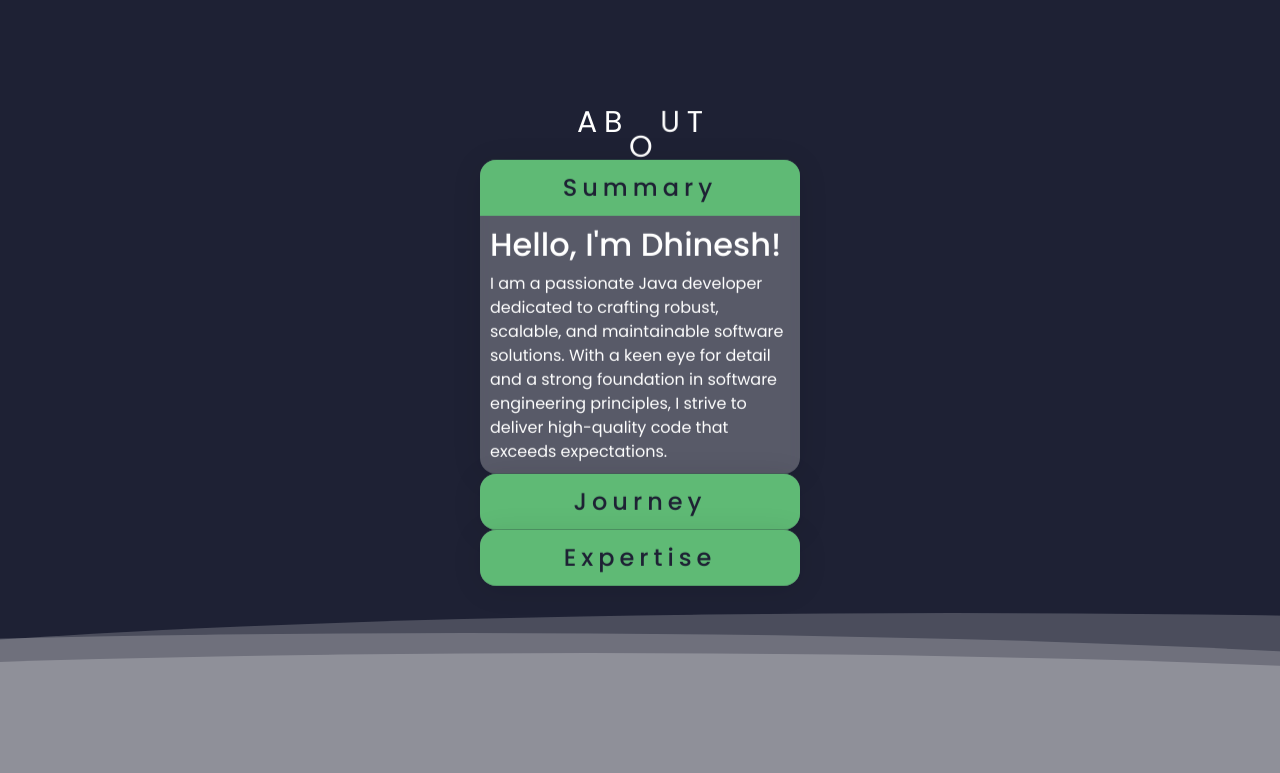
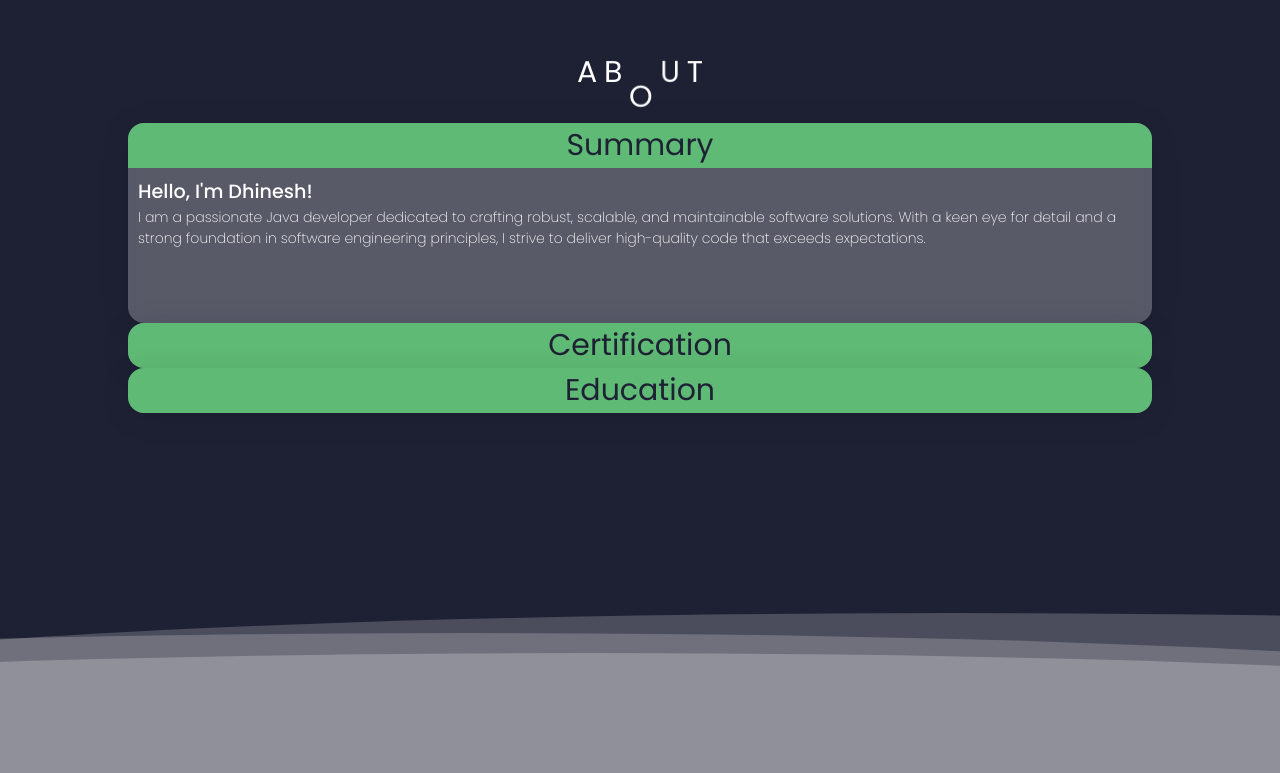
Before and after one commit to dhineshio/portfolio-2.0, a website: page index.html in a window 1280 px wide. Shown: the part 943-1716 px from the top of the page. Drawn offline with nearby package versions, Linux system fonts and the light colour scheme; files that its build step writes are made by us from their sources.

Commit message:
About page content added & desgined

```diff
--- a/assets/sass/_utitlities.scss
+++ b/assets/sass/_utitlities.scss
@@ -29,9 +29,10 @@
   width: fit-content;
   position: absolute;
   // top: 20%;
-  top: 150px;
+  top: 100px;
   left: 50%;
   transform: translate(-50%, -50%);
+  // z-index: 1;
   .title {
     font-size: $base-font-size * 1.6;
     color: white;
--- a/assets/sass/main.scss
+++ b/assets/sass/main.scss
@@ -25,7 +25,6 @@ a {
     color: $white-color;
     min-height: 100vh;
     margin: auto;
-    // border-bottom: 1px solid $white-color;
     position: relative;
     .header-box {
       margin: auto;
@@ -126,37 +125,79 @@ a {
     }
   }
   .about-section {
+    height: 100vh;
+    width: 100%;
+    position: relative;
+    background: $bg-color;
     overflow: hidden;
-    height: 100vh;
-    background: $bg-color;
-    position: relative;
+
     display: flex;
+    justify-content: center;
+
     .about-grp {
-      z-index: 5;
-      position: absolute;
-      top: 400px;
-      left: 50%;
-      transform: translate(-50%, -50%);
-      width: 320px;
-      display: flex;
-      flex-direction: column;
+      margin: 150px 0px 0px 0px;
       .about-box {
         @include glass-bg;
+        margin: auto;
+        width: 80%;
+        height: 500px;
+        display: flex;
+        flex-direction: column;
+        // margin-right: 10px;
+        cursor: pointer;
+        transition: 0.5s height;
         overflow: hidden;
-        // flex: 0;
+
+        &.hidden {
+          height: 45px;
+        }
         .side-box {
-          letter-spacing: 5px;
-          padding: 10px;
-          font-size: $base-font-size * 1.5;
+          height: 45px;
+          color: $bg-color;
           background: $primary-color;
-          color: $bg-color;
-          font-weight: 500;
-          text-align: center;
+          display: flex;
+          align-items: center;
+          justify-content: center;
+          font-size: 30px;
         }
         .main-box {
-          color: $white-color;
+          div {
+            border: 2px solid $primary-color;
+            margin-bottom: 10px;
+            padding: 10px;
+            border-radius: 20px;
+          }
+          color: white;
           padding: 10px;
+          .text-1 {
+            font-size: $base-font-size * 1.2;
+            font-weight: 500;
+          }
+          .text-2 {
+            font-size: 14px;
+            font-weight: 100;
+          }
+          .text-3 {
+            font-size: 10px;
+          }
+          .text-4 {
+            background: gray;
+            padding: 5px;
+            margin-top: 10px;
+            border-radius: 20px;
+            border: 1px solid $primary-color;
+            text-align: center;
+          }
         }
+      }
+      .about-box-1 {
+        height: 200px;
+      }
+      .about-box-2 {
+        height: 280px;
+      }
+      .about-box-3 {
+        height: 600px;
       }
     }
   }
--- a/index.html
+++ b/index.html
@@ -176,8 +176,8 @@
             <div class="about-box about-box-1">
               <div class="side-box">Summary</div>
               <div class="main-box">
-                <h2>Hello, I'm <span>Dhinesh!</span></h2>
-                <p>
+                <p class="text-1">Hello, I'm <span>Dhinesh!</span></p>
+                <p class="text-2">
                   I am a passionate Java developer dedicated to crafting robust,
                   scalable, and maintainable software solutions. With a keen eye
                   for detail and a strong foundation in software engineering
@@ -186,11 +186,49 @@
                 </p>
               </div>
             </div>
-            <div class="about-box about-box-1">
-              <div class="side-box">Journey</div>
+            <div class="about-box about-box-2 hidden">
+              <div class="side-box">Certification</div>
+              <div class="main-box">
+                <div>
+                  <p class="text-1">Full Stack Web Development</p>
+                  <p class="text-2">UNIQ Technology | Chennai</p>
+                  <p class="text-3">Sep 2023 - Jan 2024</p>
+                </div>
+                <div>
+                  <p class="text-1">
+                    Java Spring Framework 6 with Spring Boot 3
+                  </p>
+                  <p class="text-2">Udemy "Naveen Reddy" | Remote</p>
+                  <p class="text-3">Sep 2023 - Jan 2024</p>
+                </div>
+              </div>
             </div>
-            <div class="about-box about-box-1">
-              <div class="side-box">Expertise</div>
+            <div class="about-box about-box-3 hidden">
+              <div class="side-box">Education</div>
+              <div class="main-box">
+                <div>
+                  <p class="text-1">Master of Computer Application</p>
+                  <p class="text-2">P R Engineering College | Thanjavur</p>
+                  <p class="text-3">Jul 2023 - Sep 2021</p>
+                  <p class="text-4">Cumulative GPA : 8.2 / 10</p>
+                </div>
+                <div>
+                  <p class="text-1">Bachelor of Computer Application</p>
+                  <p class="text-2">
+                    Ponnaiyah Institute of Science and Technology | Thanjavur
+                  </p>
+                  <p class="text-3">Jul 2018 - May 2021</p>
+                  <p class="text-4">Cumulative GPA : 8.0 / 10</p>
+                </div>
+                <div>
+                  <p class="text-1">Higher Secondary Certificate Board</p>
+                  <p class="text-2">
+                    Veera Raghava Higher Secondary School | Thanjavur
+                  </p>
+                  <p class="text-3">Jun 2017 - Mar 2018</p>
+                  <p class="text-4">Percentage : 60.5 / 100</p>
+                </div>
+              </div>
             </div>
           </div>
           <div>
@@ -199,10 +237,46 @@
             <span class="wave"></span>
           </div>
         </section>
+
         <script>
           ScrollReveal().reveal(".content", {
             interval: 16,
             reset: true,
+          });
+        </script>
+        <script>
+          const boxes = document.querySelectorAll(".box");
+
+          boxes.forEach((box) => {
+            box.addEventListener("mouseenter", () => {
+              boxes.forEach((b) => {
+                if (b !== box) {
+                  b.classList.add("shrink");
+                }
+              });
+            });
+
+            box.addEventListener("mouseleave", () => {
+              boxes.forEach((b) => {
+                b.classList.remove("shrink");
+              });
+            });
+          });
+        </script>
+        <script>
+          document.addEventListener("DOMContentLoaded", function () {
+            let boxes = document.querySelectorAll(".about-box");
+
+            boxes.forEach(function (box) {
+              box.addEventListener("mouseover", function () {
+                // Hide all boxes
+                boxes.forEach(function (b) {
+                  b.classList.add("hidden");
+                });
+                // Show the hovered box
+                box.classList.remove("hidden");
+              });
+            });
           });
         </script>
         <script src="./assets/js/script.js"></script>
--- a/src/assets/sass/main.scss
+++ b/src/assets/sass/main.scss
@@ -123,12 +123,6 @@ a {
       }
     }
   }
-  .about-section {
-    overflow: hidden;
-    height: 100vh;
-    background: $bg-color;
-    position: relative;
-  }
 }
 // ! SM DEVICES - DESIGN
 @include media-breakpoint-up(sm) {
@@ -169,6 +163,10 @@ a {
         align-items: center;
       }
     }
+  }
+  .about-section {
+    height: 100vh;
+    background: red;
   }
 }
 // ! LG DEVICES - DESIGN
```
Also changed, not shown: assets/css/main.css, 1 other file.
